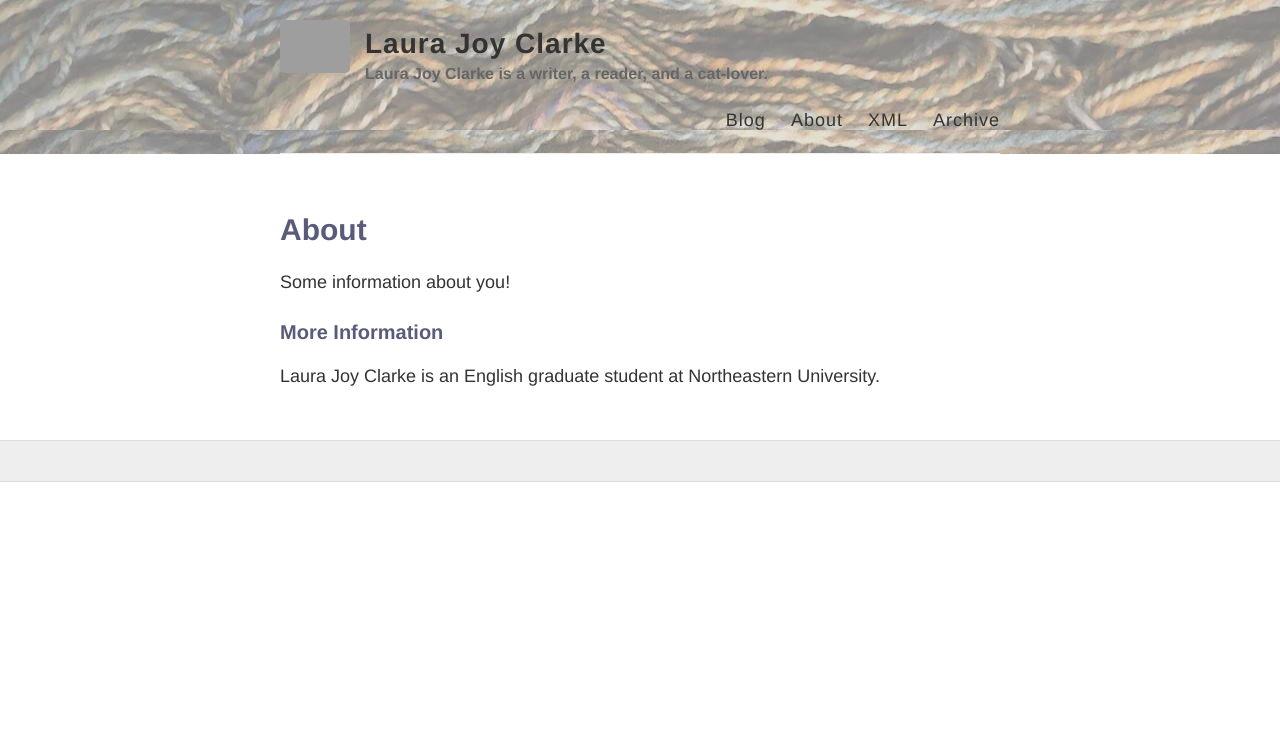
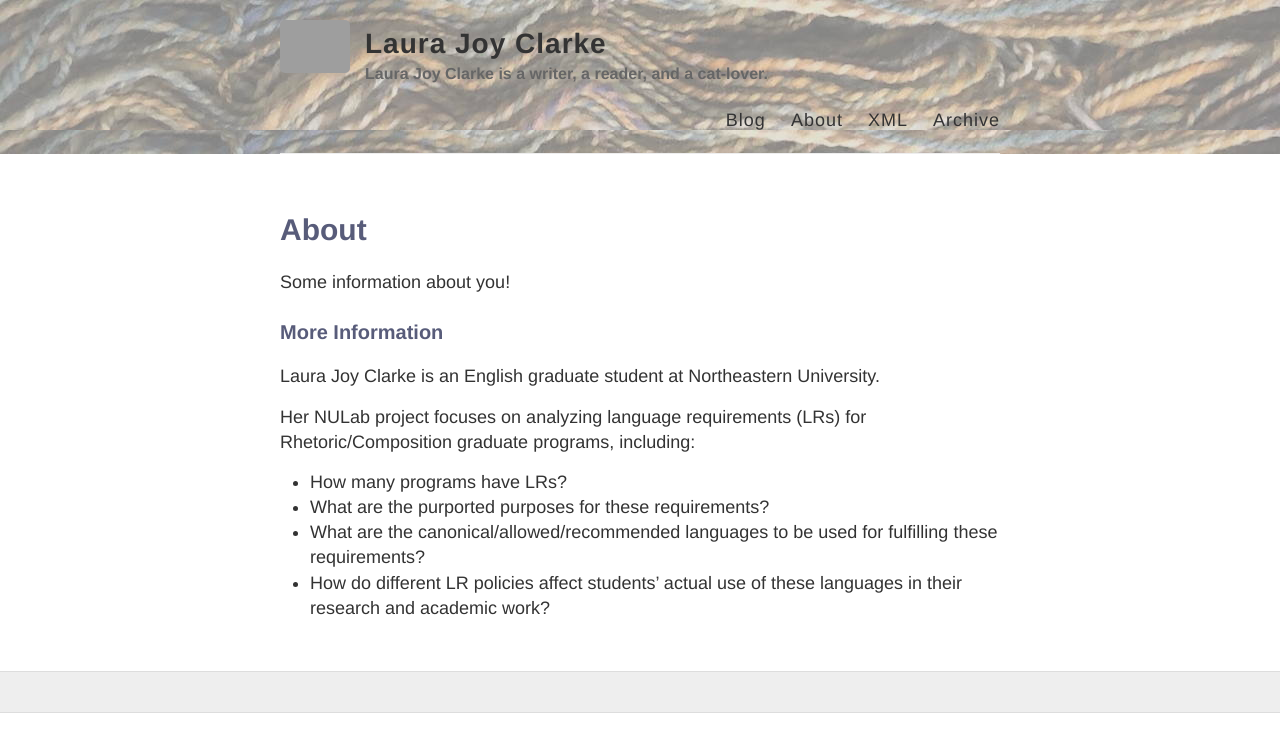
Before and after one commit to ljrclarke/ljrclarke.github.io, a Jekyll site: the page built from about.md, in a window 1280 px wide. Shown: the top 752 px of the page. Built offline with Jekyll 4.4.1, drawn with Linux system fonts in a browser that asks for light colours; grey boxes are pictures that could not be loaded.

Commit message:
Added bullet points to "about" page

```diff
--- a/about.md
+++ b/about.md
@@ -9,3 +9,9 @@ Some information about you!
 ### More Information
 
 Laura Joy Clarke is an English graduate student at Northeastern University.
+
+Her NULab project focuses on analyzing language requirements (LRs) for Rhetoric/Composition graduate programs, including:
+* How many programs have LRs?
+* What are the purported purposes for these requirements?
+* What are the canonical/allowed/recommended languages to be used for fulfilling these requirements?
+* How do different LR policies affect students' actual use of these languages in their research and academic work?
```
